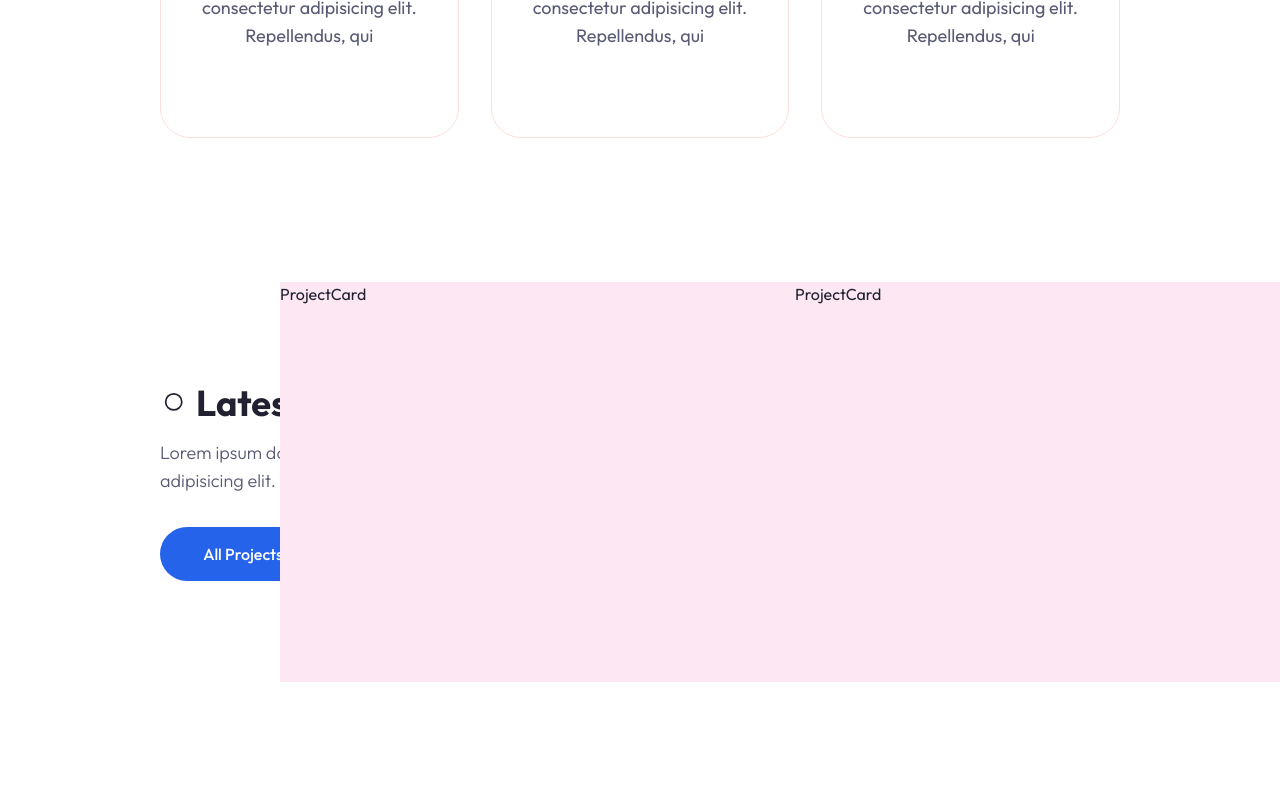
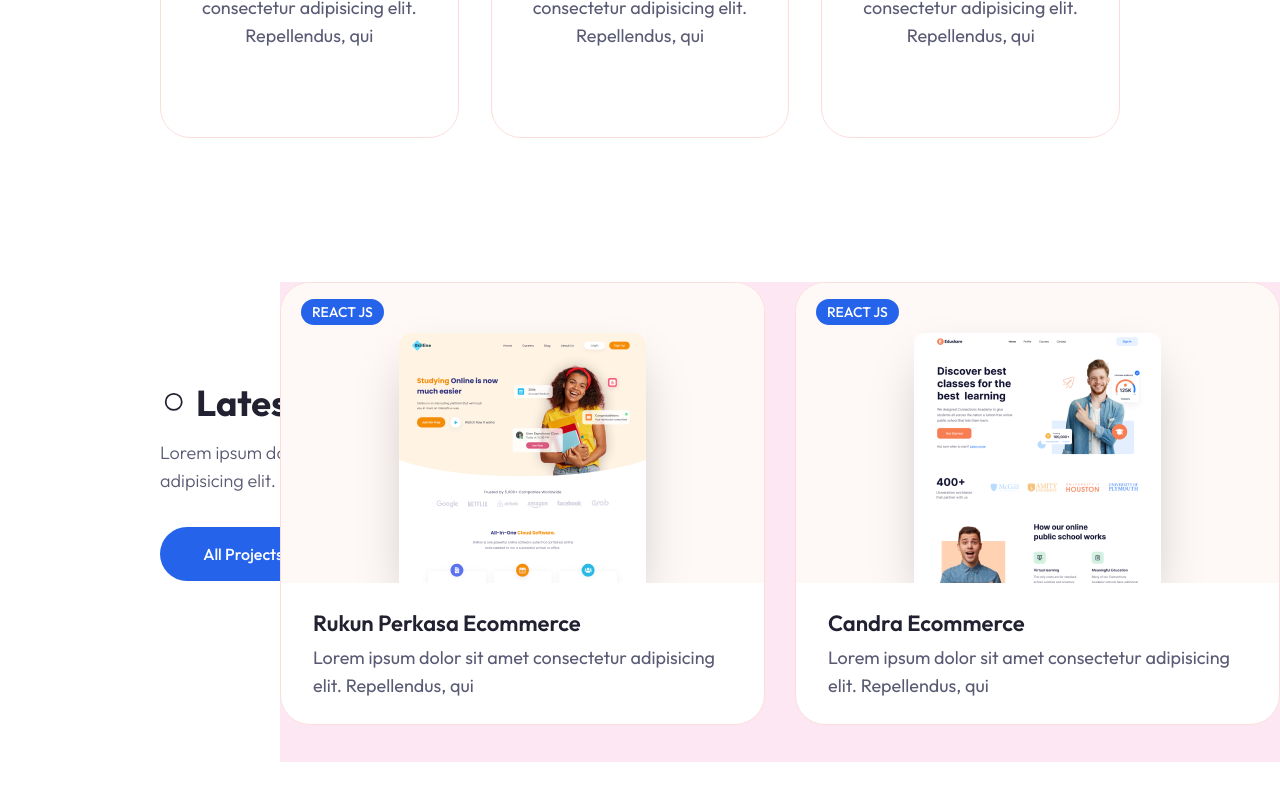
Before and after one commit to chndrwali/portfolio-v2, a Next.js app: page / in a window 1280 px wide. Shown: the part 1919-2719 px from the top of the page. Built offline with nearby package versions, Linux system fonts and the light colour scheme.

Commit message:
add: style

```diff
--- a/app/globals.css
+++ b/app/globals.css
@@ -85,3 +85,8 @@
 .section-title {
   @apply text-4xl font-bold relative w-max flex items-center justify-between gap-x-3 before:bg-dots_light before:dark:bg-dots_dark before:bg-no-repeat before:bg-center before:w-[24px] before:h-[24px];
 }
+
+.swiper-horizontal > .section-pagination-bullets .swiper-pagination-bullet,
+.swiper-pagination-horizontal.swiper-pagination-bullets .swiper-pagination-bullet {
+  @apply bg-primary;
+}
--- a/components/Work/ProjectCard.jsx
+++ b/components/Work/ProjectCard.jsx
@@ -1,5 +1,28 @@
-const ProjectCard = () => {
-    return ( <div>ProjectCard</div> );
-}
+import Link from 'next/link';
+import Image from 'next/image';
+import { Card, CardHeader } from '@/components/ui/card';
+import { Github, Link2Icon } from 'lucide-react';
+import { Badge } from '@/components/ui/badge';
+
+const ProjectCard = ({ project }) => {
+  return (
+    <Card className="group overflow-hidden relative">
+      <CardHeader className="p-0">
+        <div className="relative w-full h-[300px] flex items-center justify-center bg-tertiary dark:bg-secondary/40 xl:bg-work_project-bg-light xl:dark:bg-work_project_bg_dark xl:bg-[110%] xl:bg-no-repeat overflow-hidden">
+          <Image className="absolute bottom-0 shadow-2xl" src={project.image} width={247} height={250} alt="" priority />
+          <div className='flex gap-x-4'>
+            <Link href={project.link} className='bg-secondary w-[54px] h-[54px] rounded-full flex justify-center items-center scale-0 opacity-0 group-hover:scale-100 group-hover:opacity-100 transition-all duration-200'><Link2Icon className='text-white' /></Link>
+            <Link href={project.github} className='bg-secondary w-[54px] h-[54px] rounded-full flex justify-center items-center scale-0 opacity-0 group-hover:scale-100 group-hover:opacity-100 transition-all duration-200'><Github className='text-white' /></Link>
+          </div>
+        </div>
+      </CardHeader>
+      <div className="h-full px-8 py-6">
+        <Badge className="uppercase text-sm font-medium mb-2 absolute top-4 left-5">{project.category}</Badge>
+        <h4 className="h4 mb-1">{project.name}</h4>
+        <p className="text-muted-foreground text-lg">{project.description}</p>
+      </div>
+    </Card>
+  );
+};
 
 export default ProjectCard;
--- a/components/Work/Work.jsx
+++ b/components/Work/Work.jsx
@@ -55,8 +55,8 @@
           </Link>
         </div>
         <div className="xl:max-w-[1000px] xl:absolute right-0 top-0">
-          <Swiper className="h-[400px] bg-pink-100" slidesPerView={1} breakpoints={{ 640: { slidesPerView: 2 } }} spaceBetween={30} modules={Pagination} pagination={{ clickable: true }}>
-            {projectData.slice(0.4).map((project, index) => {
+          <Swiper className="h-[480px] bg-pink-100" slidesPerView={1} breakpoints={{ 640: { slidesPerView: 2 } }} spaceBetween={30} modules={Pagination} pagination={{ clickable: true }}>
+            {projectData.slice(0, 4).map((project, index) => {
               return (
                 <SwiperSlide key={index}>
                   <ProjectCard project={project} />
--- a/tailwind.config.js
+++ b/tailwind.config.js
@@ -87,6 +87,8 @@
         about_shape_dark: 'url(/about/shape-dark.svg)',
         dots_light:('url(/dots-light.svg)'),
         dots_dark:('url(/dots-dark.svg)'),
+        work_project_bg_light:('url(/work/project-bg-light.png)'),
+        work_project_bg_dark:('url(/work/project-bg-dark.png)'),
       }
     },
   },
```
